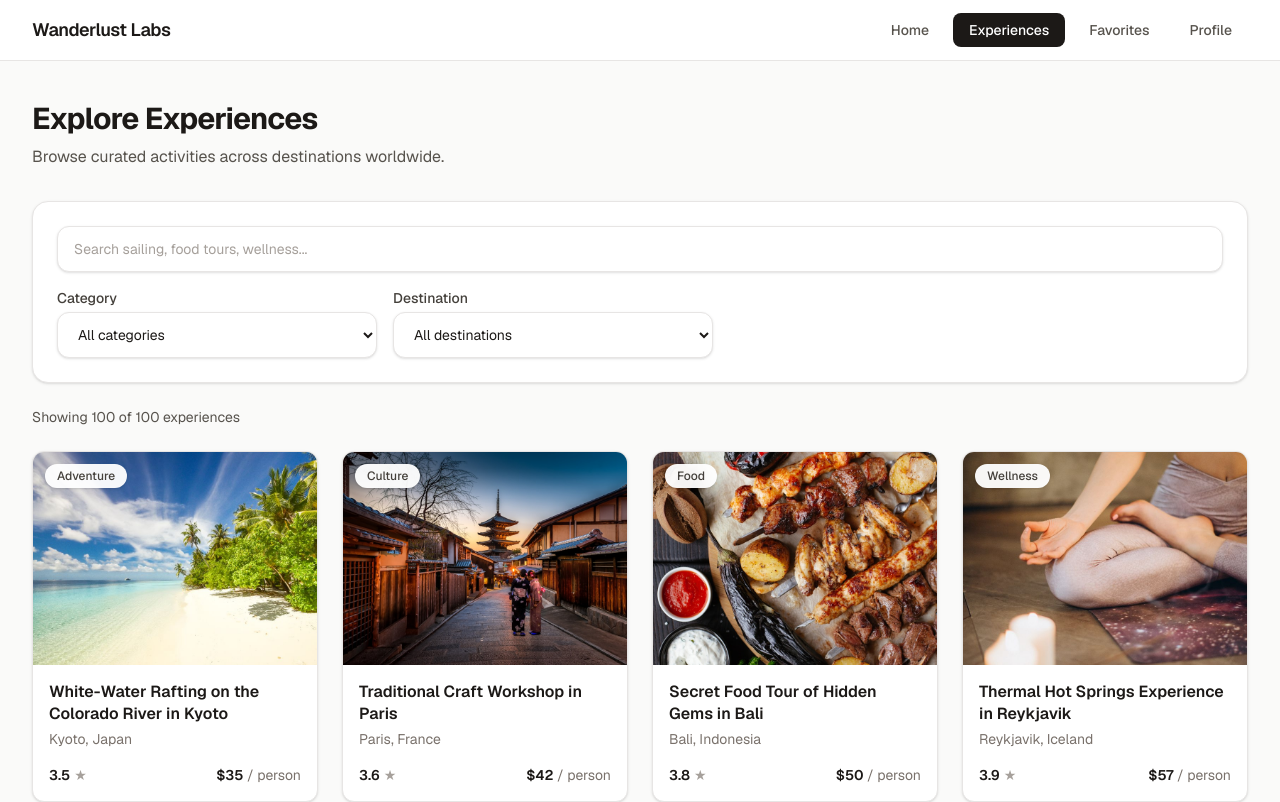
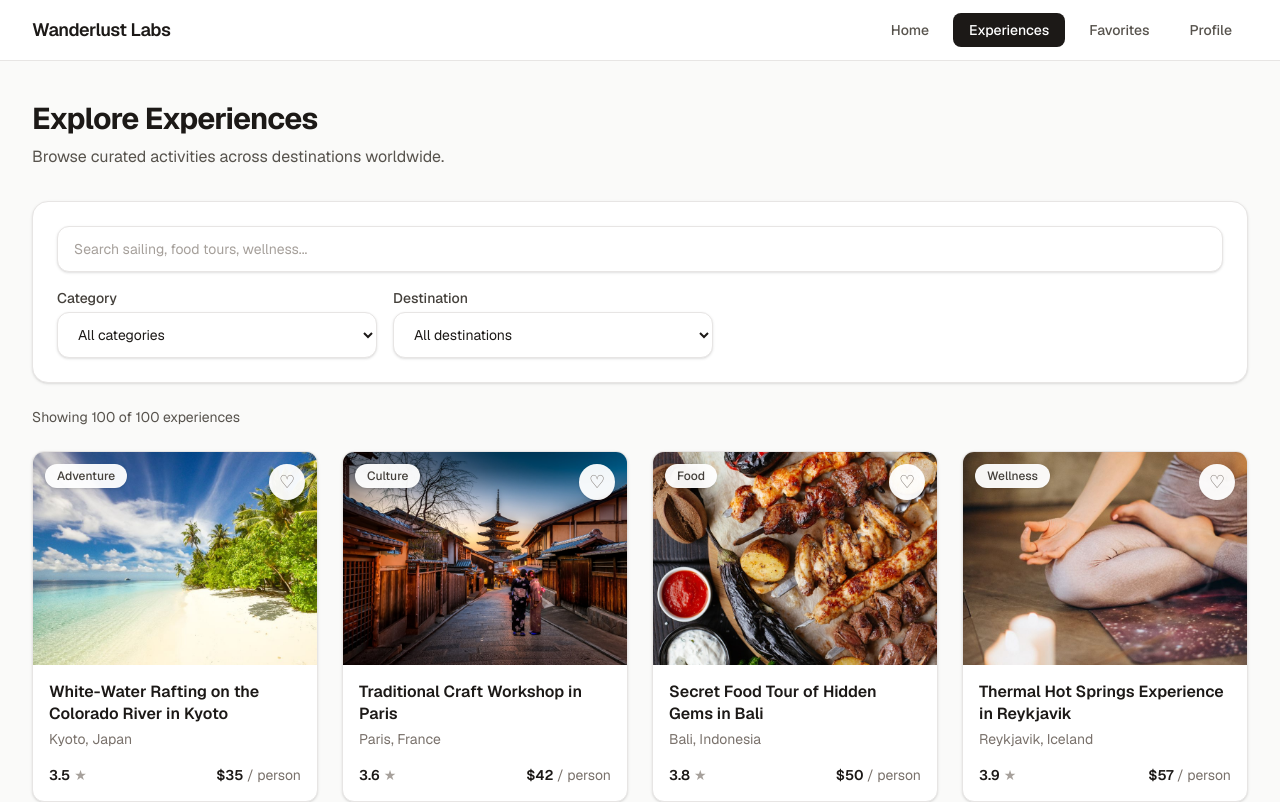
Before and after one commit to 4GeeksAcademy/nextjs-wanderlust-explorer-DanielCruz, a Next.js app in the folder nextjs-wanderlust-explorer/: page /experiences in a window 1280 px wide. Shown: the top 802 px of the page. Built offline with nearby package versions, Linux system fonts and the light colour scheme.

Commit message:
feat: add in-memory favorites flow

```diff
--- a/nextjs-wanderlust-explorer/src/app/experiences/ExperiencesPageContent.tsx
+++ b/nextjs-wanderlust-explorer/src/app/experiences/ExperiencesPageContent.tsx
@@ -7,12 +7,14 @@ import FilterBar from "@/components/FilterBar";
 import SearchBar from "@/components/SearchBar";
 import { experiences } from "@/data/experiences";
 import { useExperienceFilters } from "@/hooks/useExperienceFilters";
+import { useFavorites } from "@/context/FavoritesContext";
 import type { ExperienceCategory } from "@/types/experience";
 
 export default function ExperiencesPageContent() {
   const router = useRouter();
   const pathname = usePathname();
   const searchParams = useSearchParams();
+  const { favoriteIds, toggleFavorite } = useFavorites();
 
   const search = searchParams.get("search") ?? "";
   const category = searchParams.get("category") ?? "";
@@ -109,7 +111,11 @@ export default function ExperiencesPageContent() {
         ) : null}
       </div>
 
-      <ExperienceGrid experiences={filteredExperiences} />
+      <ExperienceGrid
+        experiences={filteredExperiences}
+        favoriteIds={favoriteIds}
+        onToggleFavorite={toggleFavorite}
+      />
     </div>
   );
 }
--- a/nextjs-wanderlust-explorer/src/app/favorites/page.tsx
+++ b/nextjs-wanderlust-explorer/src/app/favorites/page.tsx
@@ -1,22 +1,46 @@
+"use client";
+
+import Link from "next/link";
 import EmptyState from "@/components/EmptyState";
+import ExperienceGrid from "@/components/ExperienceGrid";
+import { useFavorites } from "@/context/FavoritesContext";
 
 export default function FavoritesPage() {
+  const { favoriteExperiences, favoriteCount, favoriteIds, toggleFavorite } =
+    useFavorites();
+
   return (
     <div className="mx-auto max-w-7xl px-4 py-10 sm:px-6 lg:px-8">
       <div className="mb-8">
         <h1 className="text-3xl font-bold tracking-tight text-stone-900">
-          Your Favorites
+          Saved Favorites
         </h1>
         <p className="mt-2 text-stone-600">
-          Saved experiences will appear here once favorite toggling is
-          implemented.
+          {favoriteCount === 1
+            ? "1 saved experience"
+            : `${favoriteCount} saved experiences`}
         </p>
       </div>
 
-      <EmptyState
-        title="No favorites yet"
-        description="Tap the heart icon on any experience card to save it here. Favorites will be managed in shared component state in a later phase."
-      />
+      {favoriteCount === 0 ? (
+        <EmptyState
+          title="No saved experiences yet."
+          description="Explore experiences and tap the heart icon to save your favorites."
+        >
+          <Link
+            href="/experiences"
+            className="mt-6 inline-flex items-center justify-center rounded-xl bg-stone-900 px-6 py-3 text-sm font-semibold text-white transition-colors hover:bg-stone-800"
+          >
+            Explore Experiences
+          </Link>
+        </EmptyState>
+      ) : (
+        <ExperienceGrid
+          experiences={favoriteExperiences}
+          favoriteIds={favoriteIds}
+          onToggleFavorite={toggleFavorite}
+        />
+      )}
     </div>
   );
 }
--- a/nextjs-wanderlust-explorer/src/app/layout.tsx
+++ b/nextjs-wanderlust-explorer/src/app/layout.tsx
@@ -1,6 +1,7 @@
 import type { Metadata } from "next";
 import { Geist, Geist_Mono } from "next/font/google";
 import Navbar from "@/components/Navbar";
+import { FavoritesProvider } from "@/context/FavoritesContext";
 import "./globals.css";
 
 const geistSans = Geist({
@@ -30,8 +31,10 @@ export default function RootLayout({
       className={`${geistSans.variable} ${geistMono.variable} h-full antialiased`}
     >
       <body className="flex min-h-full flex-col bg-stone-50 text-stone-900">
-        <Navbar />
-        <main className="flex-1">{children}</main>
+        <FavoritesProvider>
+          <Navbar />
+          <main className="flex-1">{children}</main>
+        </FavoritesProvider>
       </body>
     </html>
   );
--- a/nextjs-wanderlust-explorer/src/app/profile/page.tsx
+++ b/nextjs-wanderlust-explorer/src/app/profile/page.tsx
@@ -1,15 +1,21 @@
+"use client";
+
+import { useFavorites } from "@/context/FavoritesContext";
+
 export default function ProfilePage() {
+  const { favoriteCount } = useFavorites();
+
   return (
     <div className="mx-auto max-w-3xl px-4 py-10 sm:px-6 lg:px-8">
       <div className="overflow-hidden rounded-2xl border border-stone-200 bg-white shadow-sm">
         <div className="border-b border-stone-200 bg-gradient-to-r from-teal-50 to-amber-50 px-6 py-10 sm:px-8">
           <div className="flex items-center gap-4">
             <div className="flex h-16 w-16 items-center justify-center rounded-full bg-stone-900 text-xl font-semibold text-white">
-              AL
+              LM
             </div>
             <div>
-              <h1 className="text-2xl font-bold text-stone-900">Alex Rivera</h1>
-              <p className="text-stone-600">Travel enthusiast · Member since 2024</p>
+              <h1 className="text-2xl font-bold text-stone-900">Lea Moreau</h1>
+              <p className="text-stone-600">Cultural Explorer · Member since 2024</p>
             </div>
           </div>
         </div>
@@ -17,16 +23,16 @@ export default function ProfilePage() {
         <div className="grid gap-6 p-6 sm:grid-cols-2 sm:p-8">
           <div className="rounded-xl border border-stone-200 bg-stone-50 p-5">
             <p className="text-sm font-medium text-stone-500">Saved favorites</p>
-            <p className="mt-2 text-3xl font-bold text-stone-900">0</p>
+            <p className="mt-2 text-3xl font-bold text-stone-900">{favoriteCount}</p>
             <p className="mt-1 text-sm text-stone-500">
-              Placeholder count until shared favorites state is wired up.
+              Live count from your current session favorites.
             </p>
           </div>
 
           <div className="rounded-xl border border-stone-200 bg-stone-50 p-5">
             <p className="text-sm font-medium text-stone-500">Home base</p>
             <p className="mt-2 text-lg font-semibold text-stone-900">
-              San Francisco, USA
+              Paris, France
             </p>
             <p className="mt-1 text-sm text-stone-500">
               Mock profile data for the Wanderlust Labs explorer demo.
@@ -39,9 +45,8 @@ export default function ProfilePage() {
             About
           </h2>
           <p className="mt-2 leading-relaxed text-stone-600">
-            Alex loves discovering local food tours, sunrise hikes, and cultural
-            workshops while traveling. This static profile page will later reflect
-            live favorites data from shared application state.
+            Lea loves discovering local food tours, historic neighborhoods, and
+            cultural workshops while traveling across Europe and beyond.
           </p>
         </div>
       </div>
--- a/nextjs-wanderlust-explorer/src/components/EmptyState.tsx
+++ b/nextjs-wanderlust-explorer/src/components/EmptyState.tsx
@@ -1,11 +1,13 @@
 interface EmptyStateProps {
   title?: string;
   description?: string;
+  children?: React.ReactNode;
 }
 
 export default function EmptyState({
   title = "No results found",
   description = "Try adjusting your search or filters to find more experiences.",
+  children,
 }: EmptyStateProps) {
   return (
     <div className="flex flex-col items-center justify-center rounded-2xl border border-dashed border-stone-300 bg-white px-6 py-16 text-center">
@@ -16,6 +18,7 @@ export default function EmptyState({
       <p className="mt-2 max-w-md text-sm leading-relaxed text-stone-500">
         {description}
       </p>
+      {children}
     </div>
   );
 }
--- a/nextjs-wanderlust-explorer/src/components/ExperienceCard.tsx
+++ b/nextjs-wanderlust-explorer/src/components/ExperienceCard.tsx
@@ -1,11 +1,23 @@
+"use client";
+
 import Link from "next/link";
 import type { Experience } from "@/types/experience";
 
 interface ExperienceCardProps {
   experience: Experience;
+  isFavorite?: boolean;
+  onToggleFavorite?: (id: string) => void;
 }
 
-export default function ExperienceCard({ experience }: ExperienceCardProps) {
+export default function ExperienceCard({
+  experience,
+  isFavorite = false,
+  onToggleFavorite,
+}: ExperienceCardProps) {
+  const favoriteLabel = isFavorite
+    ? `Remove ${experience.title} from favorites`
+    : `Add ${experience.title} to favorites`;
+
   return (
     <article className="group flex flex-col overflow-hidden rounded-xl border border-stone-200 bg-white shadow-sm transition-shadow hover:shadow-md">
       <div className="relative aspect-[4/3] overflow-hidden bg-stone-100">
@@ -18,6 +30,23 @@ export default function ExperienceCard({ experience }: ExperienceCardProps) {
         <span className="absolute left-3 top-3 rounded-full bg-white/95 px-3 py-1 text-xs font-medium text-stone-700 shadow-sm">
           {experience.category}
         </span>
+        {onToggleFavorite ? (
+          <button
+            type="button"
+            aria-label={favoriteLabel}
+            aria-pressed={isFavorite}
+            onClick={(event) => {
+              event.preventDefault();
+              event.stopPropagation();
+              onToggleFavorite(experience.id);
+            }}
+            className={`absolute right-3 top-3 flex h-9 w-9 items-center justify-center rounded-full bg-white/95 text-lg shadow-sm transition-colors hover:bg-white ${
+              isFavorite ? "text-rose-600" : "text-stone-500 hover:text-rose-500"
+            }`}
+          >
+            {isFavorite ? "♥" : "♡"}
+          </button>
+        ) : null}
       </div>
 
       <div className="flex flex-1 flex-col p-4">
--- a/nextjs-wanderlust-explorer/src/components/ExperienceGrid.tsx
+++ b/nextjs-wanderlust-explorer/src/components/ExperienceGrid.tsx
@@ -1,12 +1,20 @@
+"use client";
+
 import type { Experience } from "@/types/experience";
 import EmptyState from "@/components/EmptyState";
 import ExperienceCard from "@/components/ExperienceCard";
 
 interface ExperienceGridProps {
   experiences: Experience[];
+  favoriteIds?: string[];
+  onToggleFavorite?: (id: string) => void;
 }
 
-export default function ExperienceGrid({ experiences }: ExperienceGridProps) {
+export default function ExperienceGrid({
+  experiences,
+  favoriteIds = [],
+  onToggleFavorite,
+}: ExperienceGridProps) {
   if (experiences.length === 0) {
     return (
       <EmptyState
@@ -19,7 +27,12 @@ export default function ExperienceGrid({ experiences }: ExperienceGridProps) {
   return (
     <div className="grid grid-cols-1 gap-6 sm:grid-cols-2 lg:grid-cols-3 xl:grid-cols-4">
       {experiences.map((experience) => (
-        <ExperienceCard key={experience.id} experience={experience} />
+        <ExperienceCard
+          key={experience.id}
+          experience={experience}
+          isFavorite={favoriteIds.includes(experience.id)}
+          onToggleFavorite={onToggleFavorite}
+        />
       ))}
     </div>
   );
--- a/nextjs-wanderlust-explorer/src/components/Navbar.tsx
+++ b/nextjs-wanderlust-explorer/src/components/Navbar.tsx
@@ -2,6 +2,7 @@
 
 import Link from "next/link";
 import { usePathname } from "next/navigation";
+import { useFavorites } from "@/context/FavoritesContext";
 
 const navLinks = [
   { href: "/", label: "Home" },
@@ -20,6 +21,7 @@ function isActive(pathname: string, href: string): boolean {
 
 export default function Navbar() {
   const pathname = usePathname();
+  const { favoriteCount } = useFavorites();
 
   return (
     <header className="sticky top-0 z-50 border-b border-stone-200 bg-white/95 backdrop-blur-sm">
@@ -34,6 +36,10 @@ export default function Navbar() {
         <ul className="flex items-center gap-1 sm:gap-2">
           {navLinks.map(({ href, label }) => {
             const active = isActive(pathname, href);
+            const displayLabel =
+              href === "/favorites" && favoriteCount > 0
+                ? `${label} (${favoriteCount})`
+                : label;
 
             return (
               <li key={href}>
@@ -45,7 +51,7 @@ export default function Navbar() {
                       : "text-stone-600 hover:bg-stone-100 hover:text-stone-900"
                   }`}
                 >
-                  {label}
+                  {displayLabel}
                 </Link>
               </li>
             );
--- /dev/null
+++ b/nextjs-wanderlust-explorer/src/context/FavoritesContext.tsx
@@ -0,0 +1,75 @@
+"use client";
+
+import {
+  createContext,
+  useCallback,
+  useContext,
+  useMemo,
+  useState,
+} from "react";
+import { experiences } from "@/data/experiences";
+import type { Experience } from "@/types/experience";
+
+interface FavoritesContextValue {
+  favoriteIds: string[];
+  favoriteExperiences: Experience[];
+  favoriteCount: number;
+  isFavorite: (id: string) => boolean;
+  toggleFavorite: (id: string) => void;
+}
+
+const FavoritesContext = createContext<FavoritesContextValue | null>(null);
+
+export function FavoritesProvider({
+  children,
+}: {
+  children: React.ReactNode;
+}) {
+  const [favoriteIds, setFavoriteIds] = useState<string[]>([]);
+
+  const toggleFavorite = useCallback((id: string) => {
+    setFavoriteIds((currentIds) => {
+      if (currentIds.includes(id)) {
+        return currentIds.filter((favoriteId) => favoriteId !== id);
+      }
+
+      return [...currentIds, id];
+    });
+  }, []);
+
+  const isFavorite = useCallback(
+    (id: string) => favoriteIds.includes(id),
+    [favoriteIds],
+  );
+
+  const favoriteExperiences = useMemo(() => {
+    return favoriteIds
+      .map((id) => experiences.find((experience) => experience.id === id))
+      .filter((experience): experience is Experience => experience !== undefined);
+  }, [favoriteIds]);
+
+  const value = useMemo(
+    () => ({
+      favoriteIds,
+      favoriteExperiences,
+      favoriteCount: favoriteIds.length,
+      isFavorite,
+      toggleFavorite,
+    }),
+    [favoriteIds, favoriteExperiences, isFavorite, toggleFavorite],
+  );
+
+  return (
+    <FavoritesContext.Provider value={value}>{children}</FavoritesContext.Provider>
+  );
+}
+
+export function useFavorites(): FavoritesContextValue {
+  const context = useContext(FavoritesContext);
+
+  if (!context) {
+    throw new Error("useFavorites must be used within a FavoritesProvider");
+  }
+
+  return context;
+}
```
